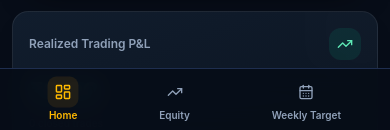
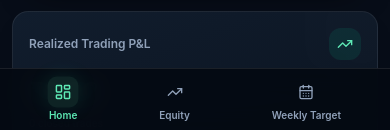
Before and after one commit to aarthak21-beep/MOTI-Money-Tracking-, a React (Vite) app: page / in a window 390 px wide. Shown: the part 712-842 px from the top of the page. Built offline with nearby package versions, Linux system fonts and the light colour scheme.

Commit message:
Polish weekly tracker and navigation with dark neon styling

```diff
--- a/src/components/MobileBottomNav.tsx
+++ b/src/components/MobileBottomNav.tsx
@@ -12,12 +12,12 @@ export const MobileBottomNav: React.FC<MobileBottomNavProps> = ({ currentTab, on
     { id: 'stockTrading', label: 'Equity', icon: TrendingUp },
     { id: 'weeklyIncome', label: 'Weekly Target', icon: CalendarDays },
   ];
-  return <nav className="fixed bottom-0 left-0 right-0 z-40 flex h-16 items-center justify-around border-t border-[#1e2e4f] bg-[#070d18]/95 px-2 backdrop-blur-md lg:hidden">
+  return <nav className="fixed bottom-0 left-0 right-0 z-40 flex h-16 items-center justify-around border-t border-white/[0.09] bg-[#050a12]/95 px-2 backdrop-blur-md lg:hidden">
     {tabs.map((tab) => {
       const Icon = tab.icon;
       const active = currentTab === tab.id;
-      return <button key={tab.id} onClick={() => onSelectTab(tab.id)} className={`flex flex-col items-center justify-center py-1 transition-colors ${active ? 'text-amber-400' : 'text-slate-400 hover:text-slate-200'}`}>
-        <div className={`flex h-7 w-7 items-center justify-center rounded-lg ${active ? 'bg-amber-500/10 scale-110' : ''}`}><Icon className="h-4 w-4" /></div>
+      return <button key={tab.id} onClick={() => onSelectTab(tab.id)} className={`flex flex-col items-center justify-center py-1 transition-colors ${active ? 'text-emerald-300' : 'text-slate-400 hover:text-slate-200'}`}>
+        <div className={`flex h-7 w-7 items-center justify-center rounded-lg ${active ? 'bg-emerald-300/10 scale-110 shadow-[0_0_18px_rgba(52,211,153,0.12)]' : ''}`}><Icon className="h-4 w-4" /></div>
         <span className="mt-0.5 text-[10px] font-semibold">{tab.label}</span>
       </button>;
     })}
```
